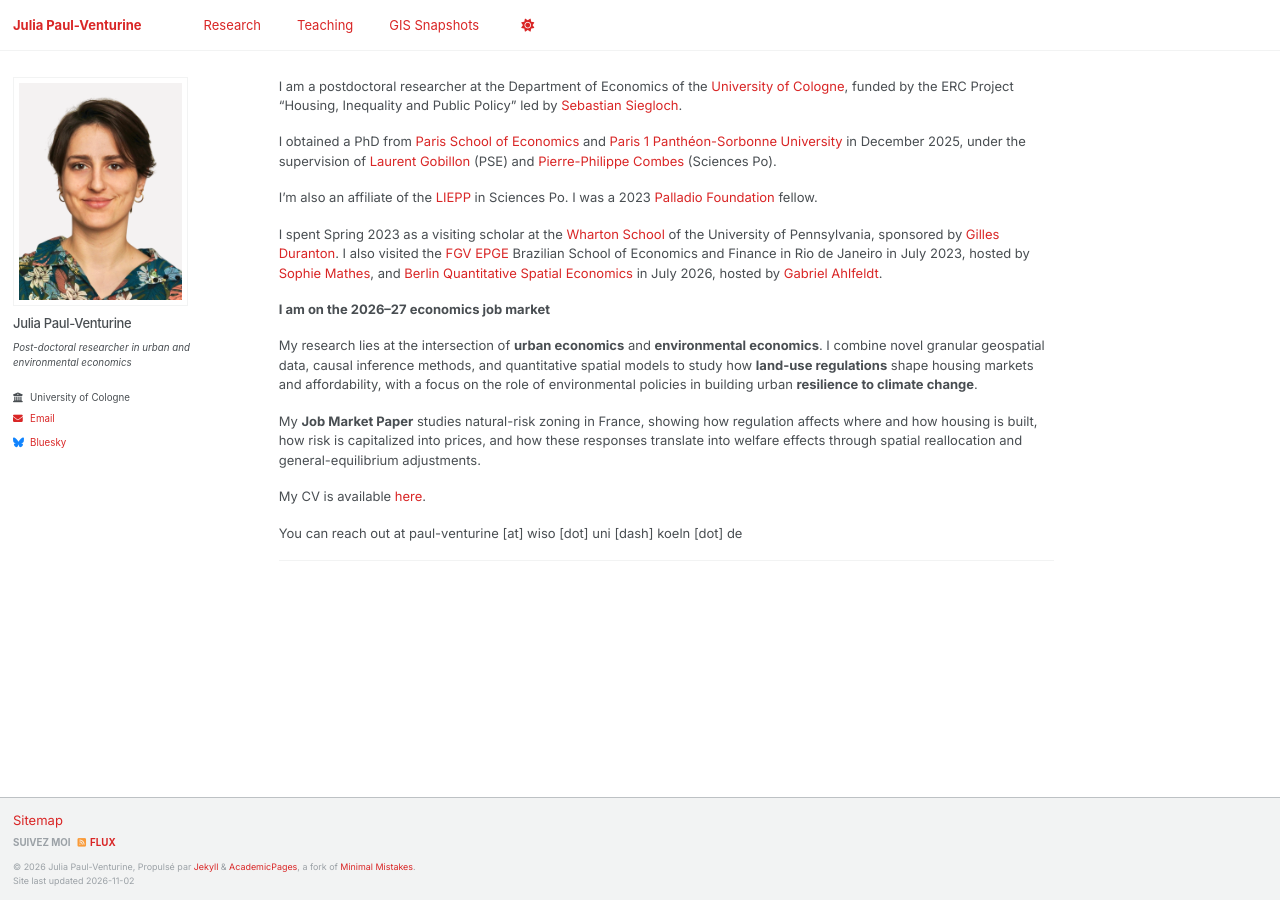
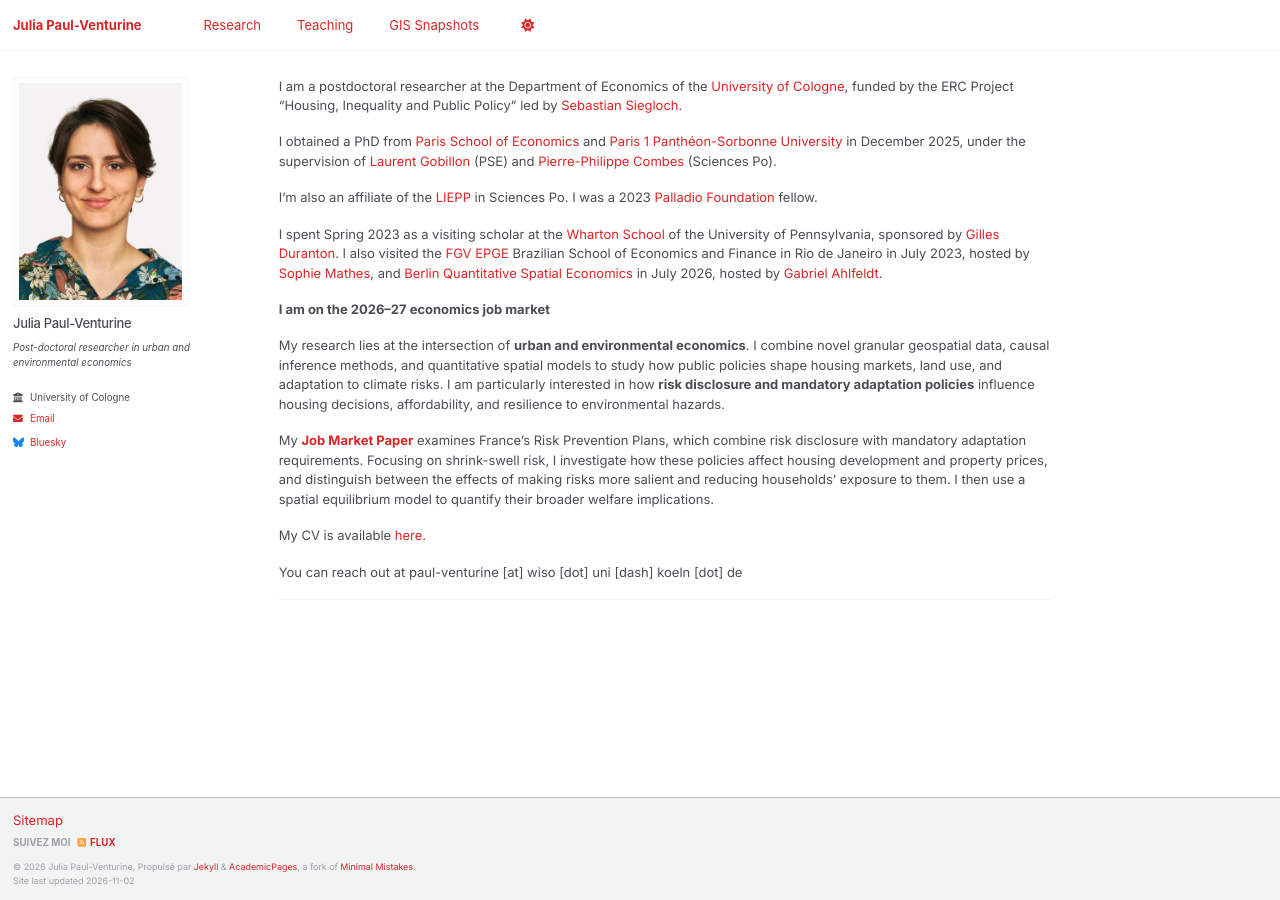
Before and after one commit to julia-paulventurine/julia-paulventurine.github.io, a Jekyll site: the page built from _pages/about.md, in a window 1280 px wide. Built offline with Jekyll 4.4.1, drawn with Linux system fonts in a browser that asks for light colours; a script that is not in the unit is left out.

Commit message:
Update about.md

```diff
--- a/_pages/about.md
+++ b/_pages/about.md
@@ -23,9 +23,9 @@ I spent Spring 2023 as a visiting scholar at the [Wharton School](https://www.wh
 
 **I am on the 2026–27 economics job market**
 
-My research lies at the intersection of **urban economics** and **environmental economics**. I combine novel granular geospatial data, causal inference methods, and quantitative spatial models to study how **land-use regulations** shape housing markets and affordability, with a focus on the role of environmental policies in building urban **resilience to climate change**.
+My research lies at the intersection of **urban and environmental economics**. I combine novel granular geospatial data, causal inference methods, and quantitative spatial models to study how public policies shape housing markets, land use, and adaptation to climate risks. I am particularly interested in how **risk disclosure and mandatory adaptation policies** influence housing decisions, affordability, and resilience to environmental hazards.
 
-My **Job Market Paper** studies natural-risk zoning in France, showing how regulation affects where and how housing is built, how risk is capitalized into prices, and how these responses translate into welfare effects through spatial reallocation and general-equilibrium adjustments.
+My [**Job Market Paper**](https://www.dropbox.com/scl/fi/g1yj3hrkrbgaoy9j9cwz2/PPRX_paper.pdf?rlkey=raha4nf0bwwdjzuxq04amxaxi&st=00tia52d&dl=0) examines France’s Risk Prevention Plans, which combine risk disclosure with mandatory adaptation requirements. Focusing on shrink-swell risk, I investigate how these policies affect housing development and property prices, and distinguish between the effects of making risks more salient and reducing households’ exposure to them. I then use a spatial equilibrium model to quantify their broader welfare implications.
 
 My CV is available [here](https://www.dropbox.com/scl/fi/vo3fcrx3p1ill60n45c6r/CV_JPV___Current.pdf?rlkey=cuqjnfhq61qjnfoodyw1a0zti&st=m2ru3moz&dl=0){:target="_blank"}.
 
```
